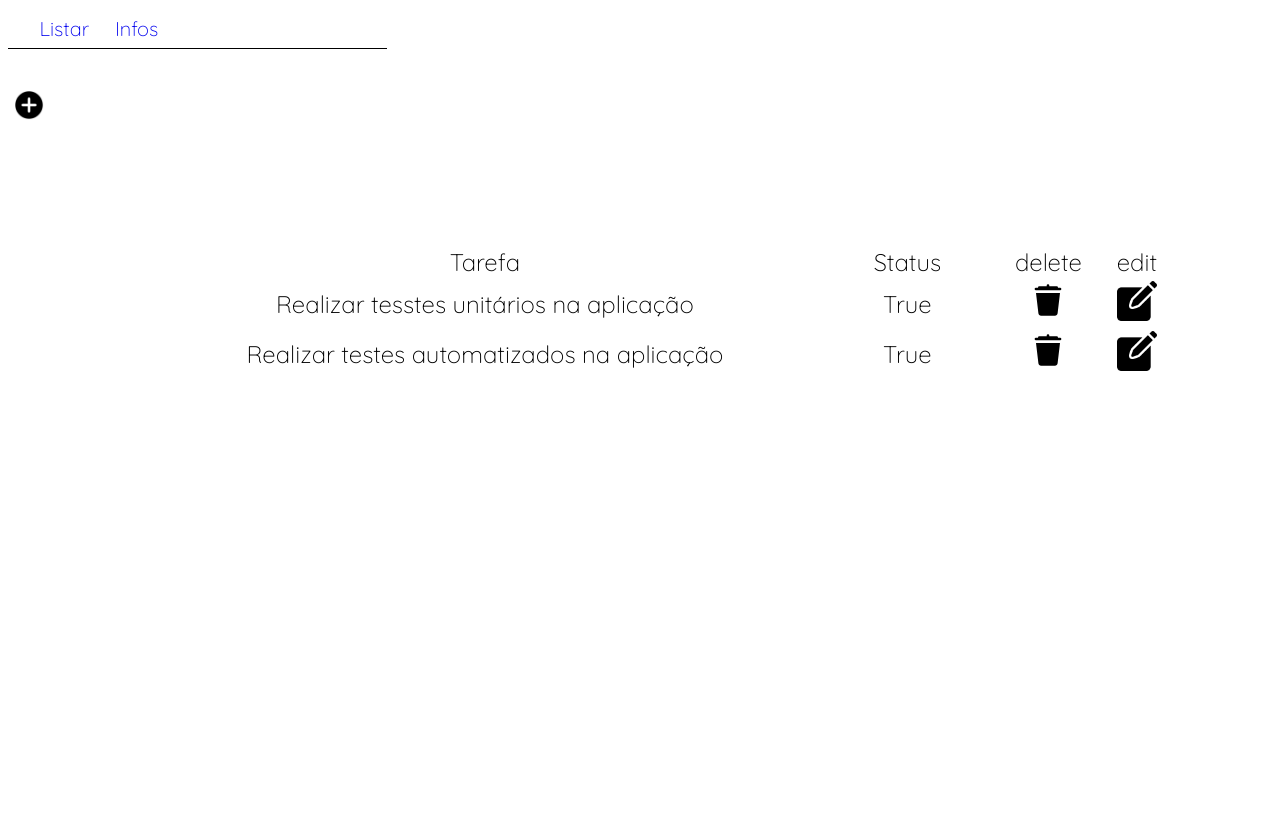
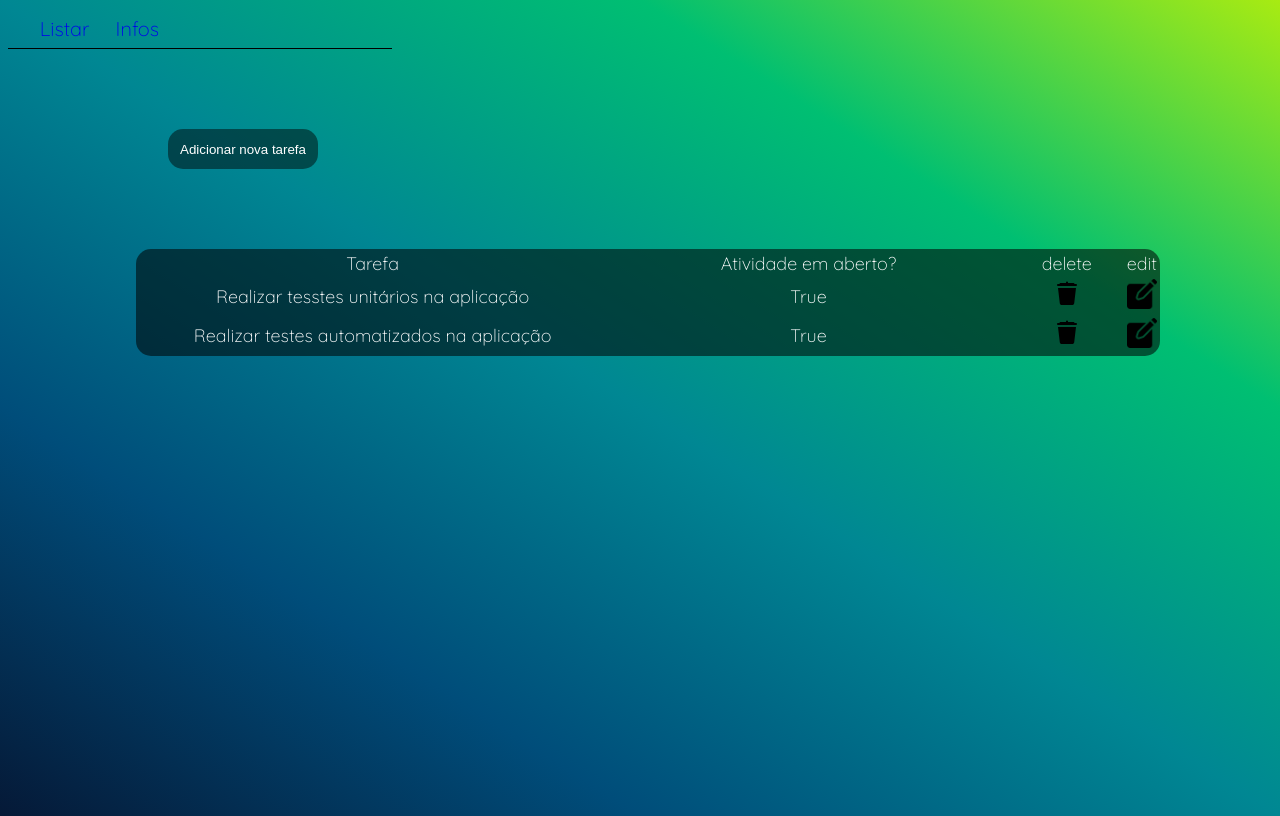
Before and after one commit to andre-bandeli/API-REST-DJANGO-GOOGLE-API, a Django app: page /list in a window 1280 px wide. Before the commit the page ends 371 px from the top, so only its background shows below. Run offline with Django 4.2, Linux system fonts and the light colour scheme; a user stored in the database is signed in; data comes from the database, SQL or seed files in the repository; both versions use the stored data as it was after the commit.

Commit message:
refactor: mudando template tasks

```diff
--- a/rest/static/css/style.css
+++ b/rest/static/css/style.css
@@ -1,6 +1,14 @@
-@import url('https://fonts.googleapis.com/css2?family=Josefin+Sans:ital,wght@0,100;1,300&family=Montserrat:wght@200;300&family=Outfit:wght@100;300&family=Quicksand:wght@300&display=swap');body {
-    background-color: rgb(255, 255, 255);
-    max-width: 100%;
+@import url('https://fonts.googleapis.com/css2?family=Josefin+Sans:ital,wght@0,100;1,300&family=Montserrat:wght@200;300&family=Outfit:wght@100;300&family=Quicksand:wght@300&display=swap');
+
+
+body {
+    background-image: linear-gradient(to right top, #051937, #004d7a, #008793, #00bf72, #a8eb12);
+    background-position: center;
+    background-size: cover;
+    background-repeat: no-repeat;
+    width: 100%;
+    height: 100vh;
+
 }
 .navbar {
     width: 30%;
@@ -86,34 +94,48 @@
     width: 80%;
     margin-left: auto;
     margin-right: auto;
-    margin-top: 15vh;
+    margin-top: 10vh;
     font-family: 'Quicksand', sans-serif;
     font-size: 3vh;
     align-items: center;
+    color: white;
+    border-radius: 15px;
+    background-color: rgba(0, 0, 0, 0.548);
 
 }
-#tabela .container th, td, tr{
-    width: 80%;
+#tabela .container tr{
+
+    width: 100%;
     padding-left: 4vh;
     text-align: center;
+    font-size: 20px;
+    border: none;
+}
+#tabela .container td{
+
+    width: 50%;
+    padding-left: 4vh;
+    text-align: center;
+    font-size: 18px;
 
 }
 .btn {
     font-size: 20px;
 }
 #tabela img {
-    width: 40px;
-    height: 40px;
+    width: 30px;
+    height: 30px;
 }
 
 #form {
     font-family: 'Quicksand', sans-serif;
-    width: 30vh;
-    height: 60vh;
-    margin-top: 10vh;
+    width: 15vh;
+    height: 40vh;
+    margin-top: 15vh;
     margin-left: auto;
     margin-right: auto;
-
+    background-color: rgba(0, 0, 0, 0.411);
+    border-radius: 15px;
     font-size: 25px;
     padding-left: 15%;
     padding-right: 15%;
@@ -121,10 +143,20 @@
 }
 
 .adicionar {
-    margin-top: 5vh;
+    margin-top: 10vh;
+    margin-left: 20vh;
 }
-
+.adicionar a{
+    text-decoration: none;
+    color: white;
+}
 .adicionar button {
-    background-color: transparent;
+    width: 150px;
+    height: 40px;
+    background-color: rgba(0, 0, 0, 0.473);
     border: none;
+    border-radius: 15px;
 }
+.adicionar button:hover {
+    background-color: rgba(0, 0, 0, 0.767);
+}
--- a/rest/tarefas/urls.py
+++ b/rest/tarefas/urls.py
@@ -6,7 +6,7 @@ from .views import delete, listar_tarefas, editar, create
 
 urlpatterns = [
     path('list', listar_tarefas, name="list"),
-    path("create/", create, name="create"),
+    path('create/', create, name="create"),
     path('delete/<int:pk>/', delete, name='delete'),
     path('editar/<int:pk>/', editar, name='edit'),
 ]
--- a/rest/tarefas/views.py
+++ b/rest/tarefas/views.py
@@ -29,6 +29,7 @@ def create(request):
     if form.is_valid():
         form.save()
         return redirect('/list')
+    return render(request, 'form.html', {'form': form})
 
 
 
@@ -41,7 +42,7 @@ def editar(request, pk):
         form.save()
         return redirect('/list')
 
-    return render(request, 'addTarefa.html', data)
+    return render(request, 'form.html', data)
 
 
 
--- a/rest/templates/list.html
+++ b/rest/templates/list.html
@@ -26,8 +26,8 @@
 
     <div class="adicionar">
       <button>
-        <a href="/create">
-        <img src="{% static 'css/add.png' %}" width="30px" height="30px" alt="">
+        <a href="/create">Adicionar nova tarefa
+
       </a></button>
 
     </div>
@@ -38,7 +38,7 @@
         <table>
           <tr>
             <td>Tarefa</td>
-            <td>Status</td>
+            <td>Atividade em aberto?</td>
             <td>delete</td>
             <td>edit</td>
           </tr>
```
Also changed, not shown: rest/db.sqlite3, rest/templates/form.html (renamed from rest/templates/addTarefa.html).
